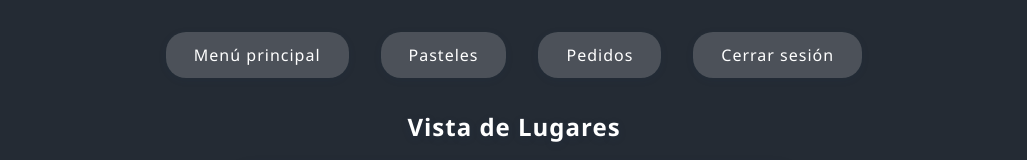
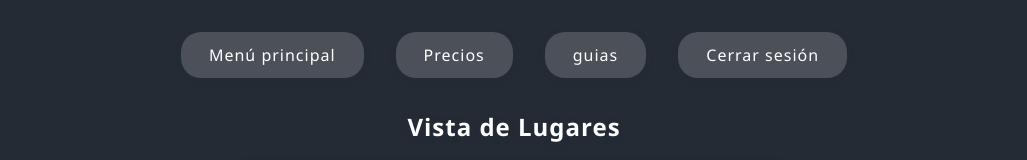
Before and after one commit to Kvdros/turismo, a website: page public/lugares.html in a window 1280 px wide. Shown: the top 160 px of the page, without its empty margins (126-1153 px from the left). Drawn offline with Linux system fonts and the light colour scheme; no server answers.

Commit message:
lugares.html

```diff
--- a/public/lugares.html
+++ b/public/lugares.html
@@ -10,8 +10,8 @@
     <!-- Menú de navegación -->
     <div class="menu">
         <a href="principal.html">Menú principal</a>
-        <a href="precios.html">Pasteles</a>
-        <a href="guias.html">Pedidos</a>
+        <a href="precios.html">Precios</a>
+        <a href="guias.html">guias</a>
         <a href="paquetes.html">Cerrar sesión</a>
     </div>
 
```
